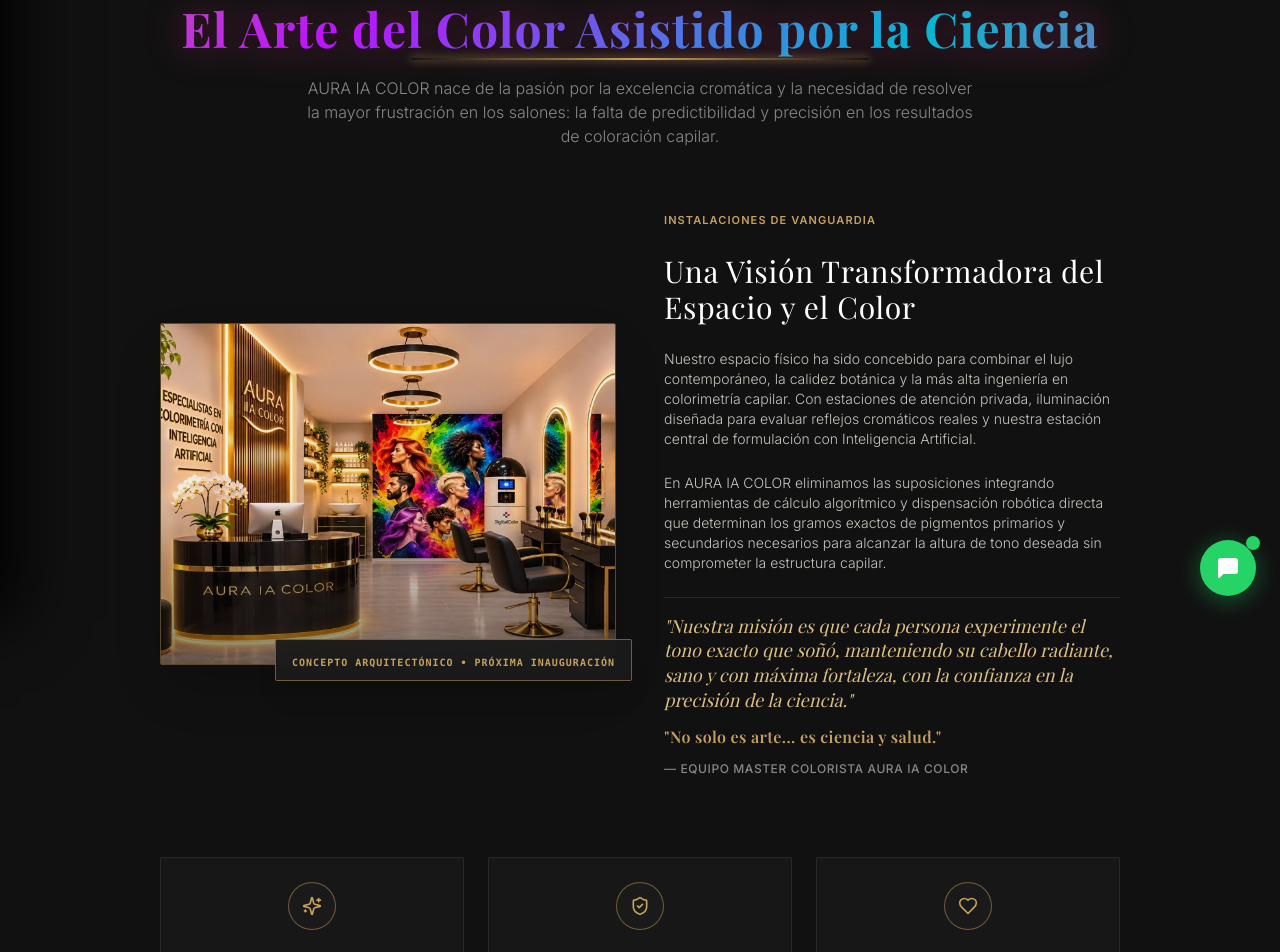
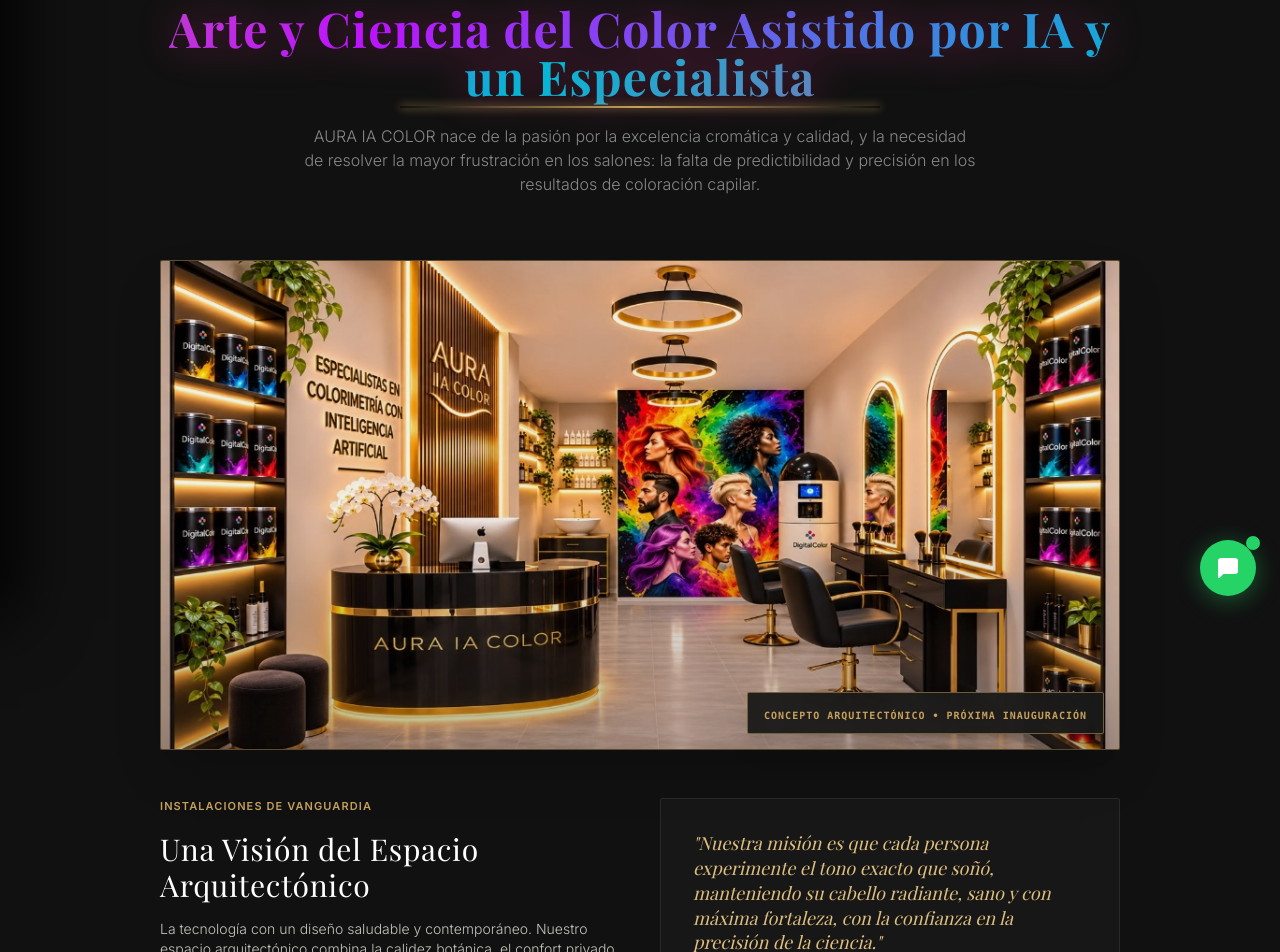
Before and after one commit to altusmarketingdigital-mx/Aura-IA-Color, a React (Vite) app in the folder frontend/: page /nosotros in a window 1280 px wide. Shown: the part 180-1132 px from the top of the page. Built offline with nearby package versions, Linux system fonts and the light colour scheme; no server answers; a web font is replaced by a local one.

Commit message:
feat(nosotros): actualizar titulo a Arte y Ciencia del Color Asistido por IA y un Especialista, ajustar render panoramico completo sin cortes de libreros y redaccion de espacio arquitectonico

```diff
--- a/frontend/src/pages/About.tsx
+++ b/frontend/src/pages/About.tsx
@@ -15,47 +15,52 @@ export const About: React.FC = () => {
           <h1 className="text-4xl sm:text-5xl font-serif text-[#FFFFFF] mb-6 tracking-tight">
             <span className="relative inline-block">
               <span className="slogan-multicolor-flow font-serif font-extrabold tracking-wide">
-                El Arte del Color Asistido por la Ciencia
+                Arte y Ciencia del Color Asistido por IA y un Especialista
               </span>
               <span className="absolute -bottom-2 left-1/4 right-1/4 h-[2px] bg-gradient-to-r from-transparent via-[#C6A15B] to-transparent shadow-[0_0_8px_#C6A15B]" />
             </span>
           </h1>
           <p className="text-sm sm:text-base text-[#888888] font-light max-w-2xl mx-auto leading-relaxed">
-            AURA IA COLOR nace de la pasión por la excelencia cromática y la necesidad de resolver la mayor frustración en los salones: la falta de predictibilidad y precisión en los resultados de coloración capilar.
+            AURA IA COLOR nace de la pasión por la excelencia cromática y calidad, y la necesidad de resolver la mayor frustración en los salones: la falta de predictibilidad y precisión en los resultados de coloración capilar.
           </p>
         </div>
 
-        {/* Sección de Concepto con Render Oficial de Estudio */}
-        <div className="grid grid-cols-1 md:grid-cols-2 gap-12 items-center mb-20">
-          <div className="relative group">
-            <div className="aspect-[16/10] sm:aspect-[4/3] rounded-sm overflow-hidden border border-[#C6A15B]/40 shadow-2xl relative">
+        {/* Sección de Concepto con Render Oficial de Estudio (Vista Completa Panorámica sin recortes de libreros) */}
+        <div className="space-y-12 mb-20">
+          <div className="relative group max-w-5xl mx-auto">
+            <div className="w-full rounded-sm overflow-hidden border border-[#C6A15B]/40 shadow-2xl relative bg-[#141414]">
               <img
                 src="/salon-render.jpg"
                 alt="Render Arquitectónico Oficial de AURA IA COLOR"
-                className="w-full h-full object-cover filter brightness-95 group-hover:scale-105 transition-transform duration-700"
+                className="w-full h-auto object-contain filter brightness-95 group-hover:scale-[1.02] transition-transform duration-700"
               />
-              <div className="absolute inset-0 bg-gradient-to-t from-[#111111]/80 via-transparent to-transparent opacity-60" />
+              <div className="absolute inset-0 bg-gradient-to-t from-[#111111]/60 via-transparent to-transparent opacity-40 pointer-events-none" />
             </div>
-            <div className="absolute -bottom-4 -right-4 bg-[#1A1A1A]/95 border border-[#C6A15B]/50 px-4 py-2 rounded-sm shadow-xl backdrop-blur-md">
+            <div className="absolute bottom-4 right-4 bg-[#1A1A1A]/95 border border-[#C6A15B]/50 px-4 py-2 rounded-sm shadow-xl backdrop-blur-md">
               <span className="text-[10px] text-[#C6A15B] uppercase tracking-widest font-mono font-semibold">
                 Concepto Arquitectónico • Próxima Inauguración
               </span>
             </div>
           </div>
-          <div className="space-y-6">
+
+          <div className="grid grid-cols-1 md:grid-cols-2 gap-10 items-start max-w-5xl mx-auto">
+            <div className="space-y-4">
               <span className="text-[11px] uppercase tracking-widest text-[#C6A15B] font-semibold block">
                 Instalaciones de Vanguardia
               </span>
               <h2 className="text-2xl sm:text-3xl font-serif text-[#FFFFFF]">
-              Una Visión Transformadora del Espacio y el Color
+                Una Visión del Espacio Arquitectónico
               </h2>
               <p className="text-xs sm:text-sm text-[#F5F1E9]/80 leading-relaxed font-light">
-              Nuestro espacio físico ha sido concebido para combinar el lujo contemporáneo, la calidez botánica y la más alta ingeniería en colorimetría capilar. Con estaciones de atención privada, iluminación diseñada para evaluar reflejos cromáticos reales y nuestra estación central de formulación con Inteligencia Artificial.
+                La tecnología con un diseño saludable y contemporáneo. Nuestro espacio arquitectónico combina la calidez botánica, el confort privado y la más alta ingeniería en colorimetría capilar. Con estaciones de atención personalizadas, iluminación calibrada para evaluar reflejos cromáticos reales y nuestra estación central de formulación con Inteligencia Artificial.
               </p>
               <p className="text-xs sm:text-sm text-[#F5F1E9]/80 leading-relaxed font-light">
                 En AURA IA COLOR eliminamos las suposiciones integrando herramientas de cálculo algorítmico y dispensación robótica directa que determinan los gramos exactos de pigmentos primarios y secundarios necesarios para alcanzar la altura de tono deseada sin comprometer la estructura capilar.
               </p>
-            <div className="pt-4 border-t border-[#262626] space-y-3">
+            </div>
+
+            <div className="bg-[#171717] border border-[#292929] p-8 rounded-sm space-y-4">
+              <div className="space-y-3">
                 <p className="font-serif text-lg text-[#DFBF7E] italic leading-snug">
                   "Nuestra misión es que cada persona experimente el tono exacto que soñó, manteniendo su cabello radiante, sano y con máxima fortaleza, con la confianza en la precisión de la ciencia."
                 </p>
@@ -65,6 +70,7 @@ export const About: React.FC = () => {
                 <p className="text-xs text-[#888888] font-medium uppercase tracking-wider">
                   — Equipo Master Colorista AURA IA COLOR
                 </p>
+              </div>
             </div>
           </div>
         </div>
```
Lines whose indentation alone changed are shown as unchanged.
